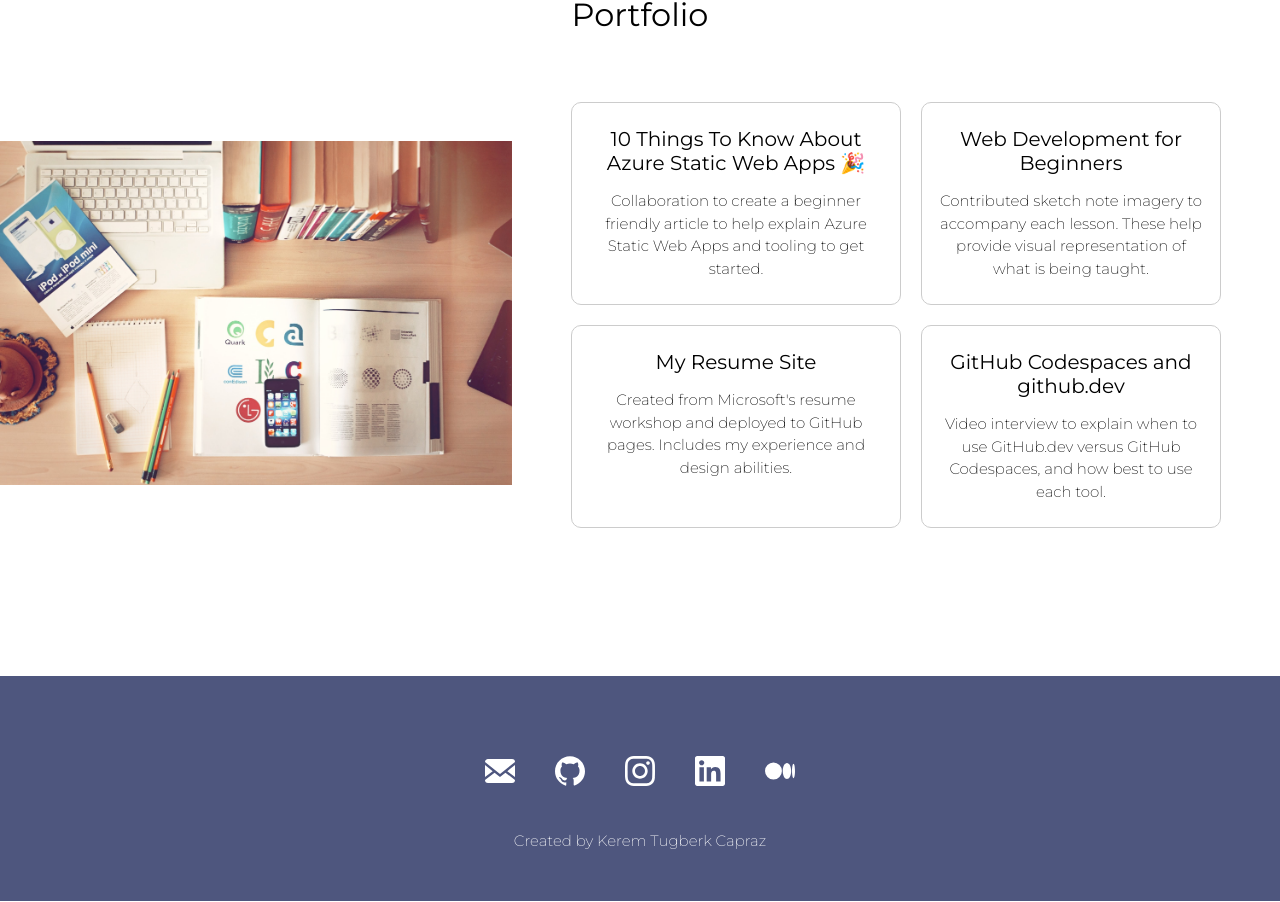
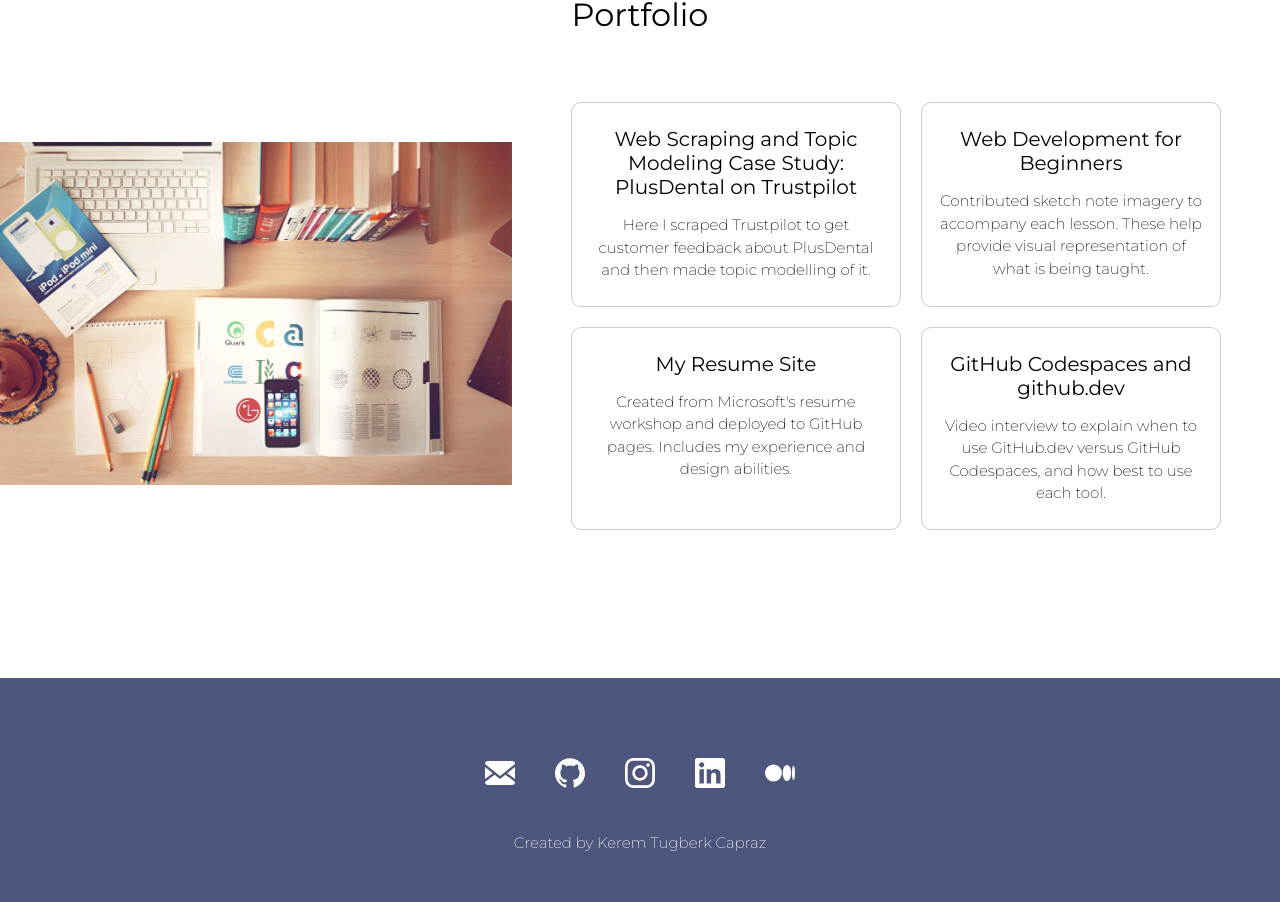
Before and after one commit to tugberkcapraz/ResumeOnAzure, a React (Vite) app: page / in a window 1280 px wide. Shown: the part 1974-2876 px from the top of the page. Built offline with nearby package versions, Linux system fonts and the light colour scheme.

Commit message:
added Webscraping

```diff
--- a/src/Components/Portfolio.jsx
+++ b/src/Components/Portfolio.jsx
@@ -31,10 +31,10 @@ const imageAltText = "desktop with books and laptop";
  */
 const projectList = [
   {
-    title: "10 Things To Know About Azure Static Web Apps 🎉",
+    title: "Web Scraping and Topic Modeling Case Study: PlusDental on Trustpilot",
     description:
-      "Collaboration to create a beginner friendly article to help explain Azure Static Web Apps and tooling to get started.",
-    url: "https://dev.to/azure/10-things-to-know-about-azure-static-web-apps-3n4i",
+      "Here I scraped Trustpilot to get customer feedback about PlusDental and then made topic modelling of it.",
+    url: "https://github.com/tugberkcapraz/PlusDental_Scraping",
   },
   {
     title: "Web Development for Beginners",
```
